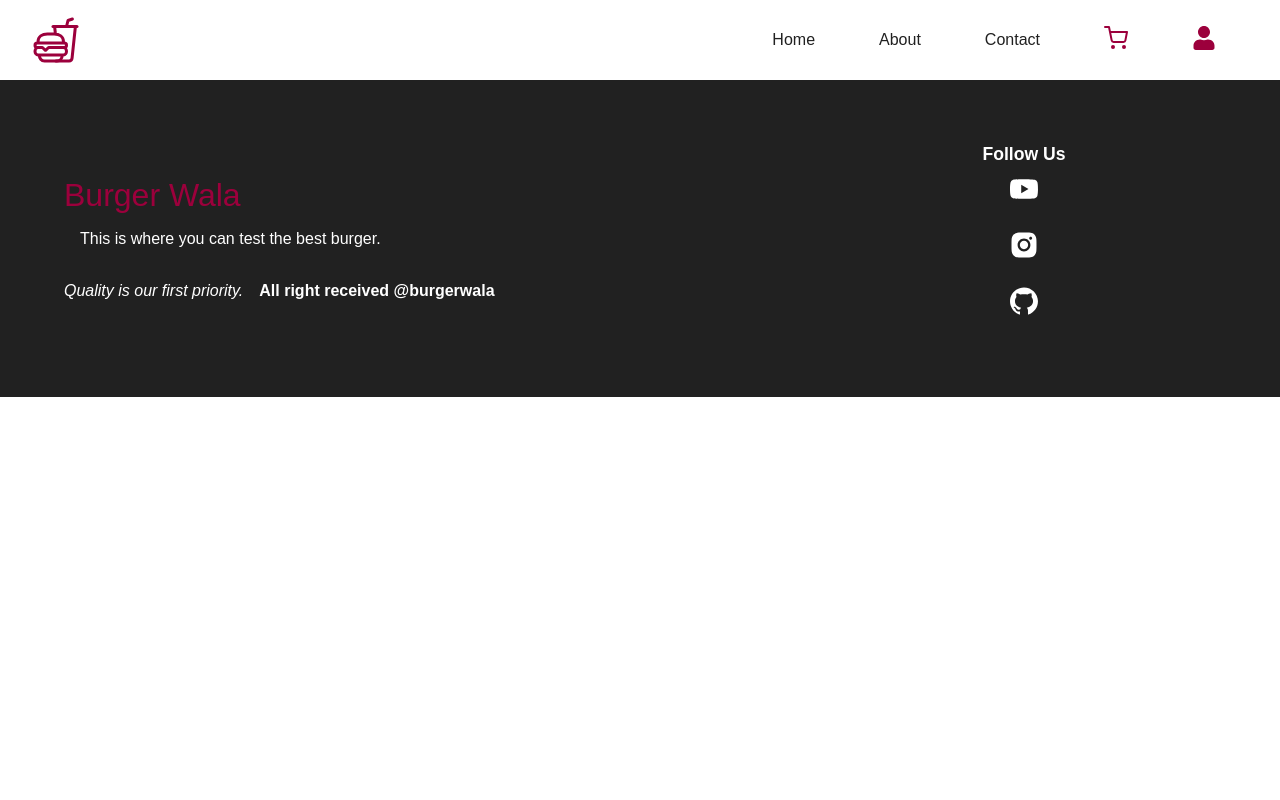
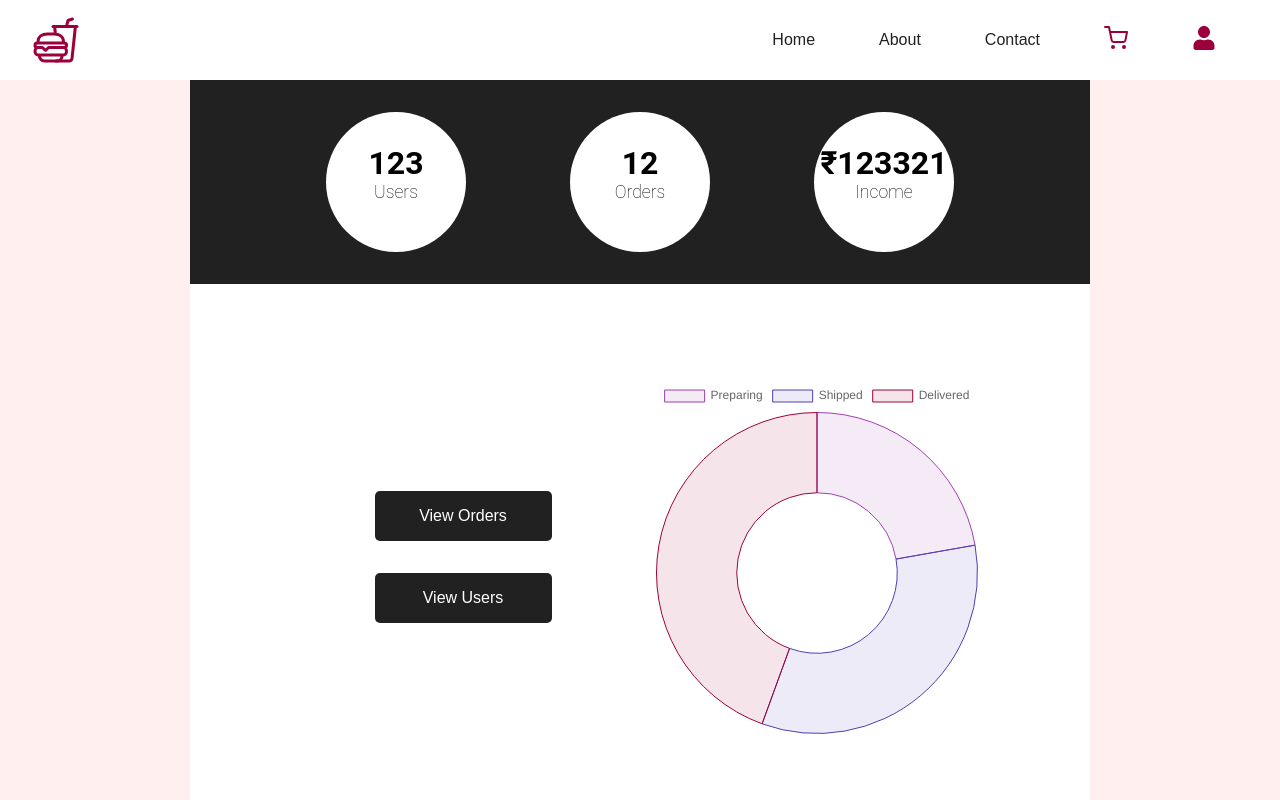
Before and after one commit to 0ALEX-2/burgar_wala, a React (Create React App) app: page /admin/dashboard in a window 1280 px wide. Shown: the top 800 px of the page. Built offline with nearby package versions, Linux system fonts and the light colour scheme.

Commit message:
dashboard

```diff
--- a/src/App.js
+++ b/src/App.js
@@ -15,6 +15,7 @@
 import "./styles/profile.scss";
 import "./styles/table.scss";
 import "./styles/orderDetails.scss";
+import "./styles/dashboard.scss";
 
 import Home from "./components/home/Home";
 import Footer from "./components/home/layout/Footer";
@@ -27,6 +28,7 @@
 import Profile from "./components/profile/Profile";
 import MyOrders from "./components/MyOrders/MyOrders";
 import OrderDetails from "./components/MyOrders/OrderDetails";
+import Dashboard from "./components/dashboard/Dashboard";
 
 function App() {
   return (
@@ -43,6 +45,7 @@
         <Route path="/profile" element={<Profile />} />
         <Route path="/myorders" element={<MyOrders />} />
         <Route path="/order/:id" element={<OrderDetails />} />
+        <Route path="/admin/dashboard" element={<Dashboard />} />
       </Routes>
       <Footer />
     </div>
--- /dev/null
+++ b/src/components/dashboard/Dashboard.jsx
@@ -0,0 +1,57 @@
+import React from "react";
+import { Link } from "react-router-dom";
+import { Doughnut } from "react-chartjs-2";
+import { Chart, Tooltip, ArcElement, Legend } from "chart.js";
+
+Chart.register(Tooltip, ArcElement, Legend);
+const Box = ({ title, value }) => (
+  <div>
+    <h3>
+      {title === "Income" && "₹"}
+      {value}
+    </h3>
+    <p>{title}</p>
+  </div>
+);
+
+const Dashboard = () => {
+  const data = {
+    labels: ["Preparing", "Shipped", "Delivered"],
+    datasets: [
+      {
+        label: "# of orders",
+        data: [2, 3, 4],
+        backgroundColor: [
+          "rgba(159,63,176,0.1)",
+          "rgba(78,63,176,0.1)",
+          "rgba(156,0,60,0.1)",
+        ],
+        borderColor: ["rgb(159,63,176)", "rgb(78,63,176)", "rgb(156,0,60)"],
+        borderWidth: 1,
+      },
+    ],
+  };
+  return (
+    <section className="dashboard">
+      <main>
+        <article>
+          <Box title="Users" value={123} />
+          <Box title="Orders" value={12} />
+          <Box title="Income" value={123321} />
+        </article>
+
+        <section>
+          <div>
+            <Link to={"/admin/orders"}>View Orders</Link>
+            <Link to={"/admin/users"}>View Users</Link>
+          </div>
+          <aside>
+            <Doughnut data={data} />
+          </aside>
+        </section>
+      </main>
+    </section>
+  );
+};
+
+export default Dashboard;
--- /dev/null
+++ b/src/styles/dashboard.scss
@@ -0,0 +1,97 @@
+@import "colors";
+
+   .dashboard{
+    background-color: $pink;
+    width: 100%;
+    height: 100vh;
+    >main{
+        height: 100%;
+        background-color: white;
+        max-width: 900px;
+        margin: auto;
+        >article{
+           background-color: $dark;
+           padding: 2rem;
+           display: flex;
+           justify-content: space-evenly;
+           align-items: center;
+           >div{
+            background-color: white;
+            border-radius: 100%;
+            text-align: center;
+            height: 140px;
+            width: 140px;
+            padding: 2rem 0;
+            >h3{
+                font: 700 2rem "Roboto";
+            }
+            >p{
+                font: 100 1.1rem "Roboto";
+            }
+           }
+        }
+        >section{
+            display: flex;
+            justify-content: space-between;
+            padding: 6rem;
+            >div{
+                display: flex;
+                flex-direction: column;
+                width: 50%;
+                justify-content: center;
+                align-items: center;
+                >a{
+                    white-space: nowrap;
+                    background-color: $dark;
+                    color: white;
+                    padding: 1rem;
+                    width: 50%;
+                    text-align: center;
+                    border-radius: 5px;
+                    margin: 1rem;
+                    &:hover{
+                        background-color: $reddark;
+                    }
+                }
+            }
+            >aside{
+                width: 50%;
+            }
+        }
+    }
+   }
+
+   @media screen and (max-width:820px){
+    .dashboard{
+        height: 100vmin;
+        >main>section{
+            padding: 2rem ;
+        }
+    }
+   }
+
+   @media screen and (max-width:600px){
+    .dashboard{
+        height: unset;
+        min-height: 100vh;
+        >main{
+            >article{
+                flex-direction: column;
+                >div{
+                    margin: 1rem;
+                }
+            }
+            >section{
+                flex-direction: column;
+                padding: 2rem;
+                >div{
+                    width: 100%;
+                    margin: 1rem 0;
+                }
+                >aside{
+                    width: 100%;
+                }
+            }
+        }
+    }
+   }
```
